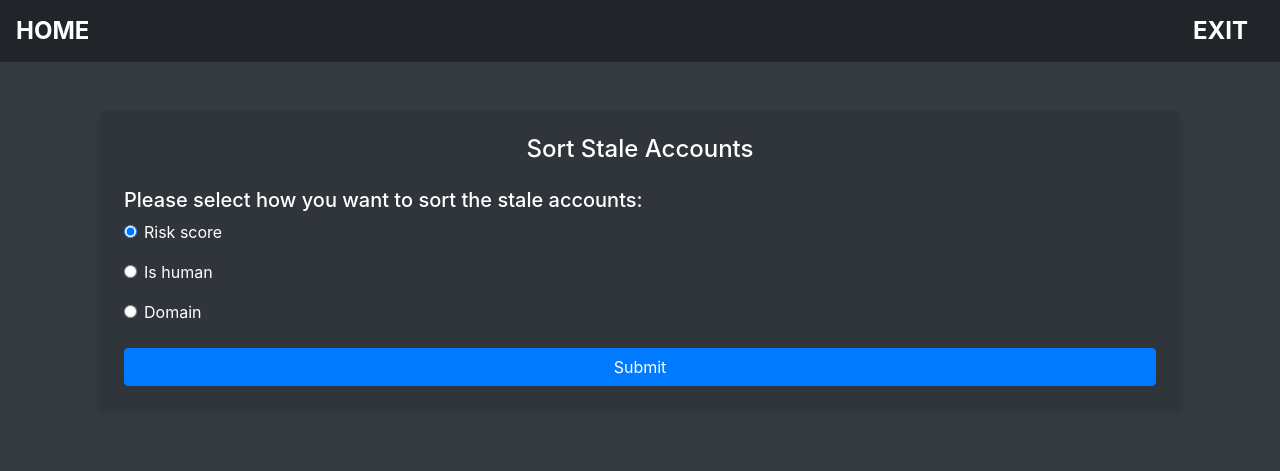
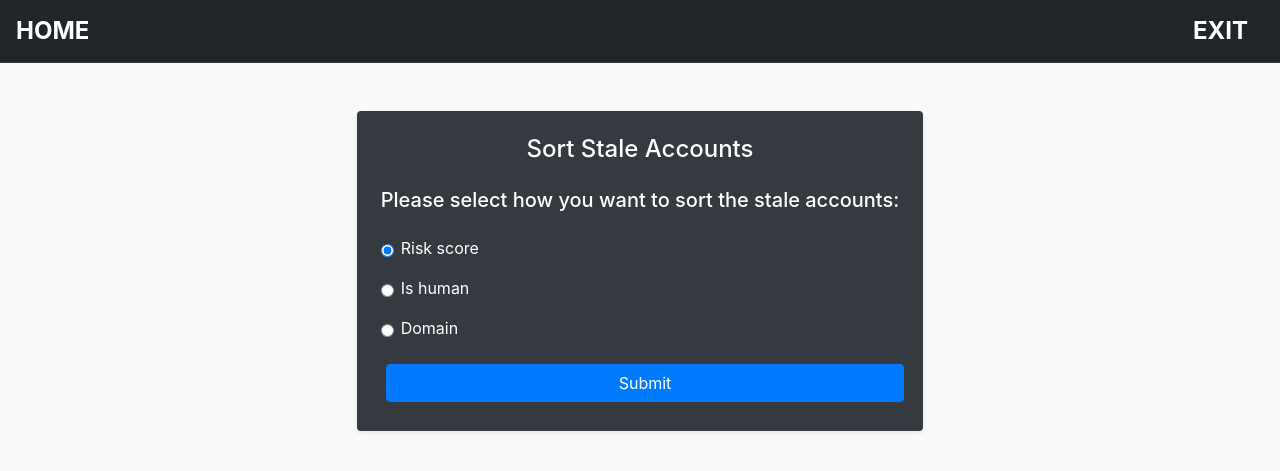
Before and after one commit to zayeemZaki/FullStackCrowdStrikeAutomation, a Flask app: page /stale_accounts in a window 1280 px wide. Shown: the top 471 px of the page. Run offline with Flask 3, Linux system fonts and the light colour scheme; the visitor is signed in with stand-in values (Sample User, id 1); some libraries are stand-ins or nearby versions.

Commit message:
updated stale.html

```diff
--- a/website/templates/stale_accounts/stale_accounts.html
+++ b/website/templates/stale_accounts/stale_accounts.html
@@ -6,14 +6,14 @@
     {% if tables %}
         <div class="white-text-table">
             {% for table in tables %}
-                <div class="white-text-table">
+                <div class="white-text-table mb-4">
                     {{ table|safe }}
                 </div>
             {% endfor %}
         </div>
         <div class="text-center mt-4">
-            <a href="{{ url_for('stale.download_table', file_format='csv') }}" class="btn btn-success">Download CSV</a>
-            <a href="{{ url_for('stale.download_table', file_format='txt') }}" class="btn btn-success">Download Text</a>
+            <a href="{{ url_for('stale.download_table', file_format='csv') }}" class="btn btn-success mx-2">Download CSV</a>
+            <a href="{{ url_for('stale.download_table', file_format='txt') }}" class="btn btn-success mx-2">Download Text</a>
         </div>
 
         <div class="text-center mt-4">
@@ -21,13 +21,11 @@
                 <a href="{{ url_for('stale.stale_accounts_table', cursor=end_cursor) }}" class="btn btn-secondary">Next</a>
             {% endif %}
         </div>
-
-
     {% else %}
-        <div class="card p-4 shadow-sm" style="background-color: #2f353b; border: none;">
-            <h4 class="text-center mb-4" style="color: #ffffff;">Sort Stale Accounts</h4>
+        <div class="card p-4 shadow-sm bg-dark text-white border-0">
+            <h4 class="text-center mb-4">Sort Stale Accounts</h4>
             <form action="{{ url_for('stale.stale_accounts_table') }}" method="POST">
-                <h5>Please select how you want to sort the stale accounts:</h5>
+                <h5 class="mb-4">Please select how you want to sort the stale accounts:</h5>
 
                 <div class="form-check mb-3">
                     <input class="form-check-input" type="radio" id="risk_score" name="sorting" value="risk_score" checked="checked">
@@ -51,11 +49,54 @@
 </div>
 
 <style>
+    body {
+        background-color: #f8f9fa;
+    }
+
     .white-text-table table,
     .white-text-table th,
     .white-text-table td {
         color: white;
     }
+
+    .white-text-table {
+        margin-bottom: 20px;
+    }
+
+    .card {
+        max-width: 600px;
+        margin: 0 auto;
+        background-color: #343a40;
+        box-shadow: 0 4px 8px rgba(0, 0, 0, 0.2);
+    }
+
+    .text-center {
+        text-align: center;
+    }
+
+    .btn {
+        margin: 5px;
+    }
+
+    .form-check-input {
+        margin-right: 10px;
+    }
+
+    .form-check-label {
+        margin-bottom: 0;
+    }
+
+    .form-check {
+        display: flex;
+        align-items: center;
+    }
+
+    .container {
+        display: flex;
+        justify-content: center;
+        align-items: center;
+        flex-direction: column;
+    }
 </style>
 
 {% endblock %}
```
